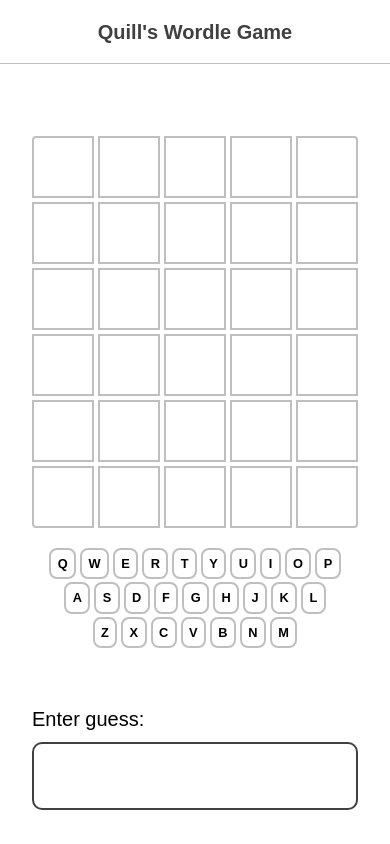
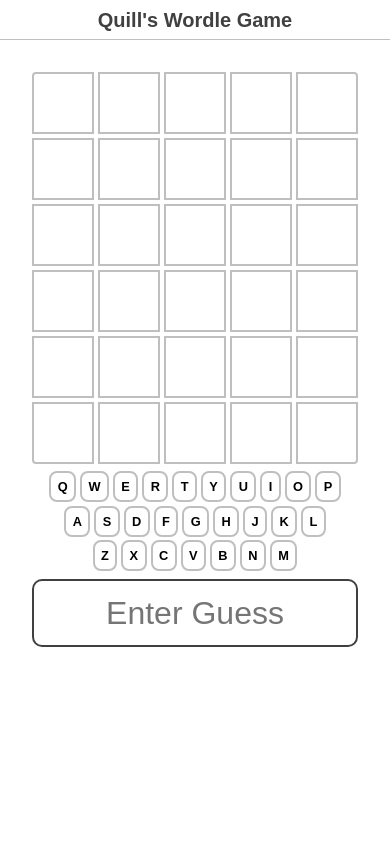
Before and after one commit to Osmosae/quill-wordle, a React (Vite) app: page / in a window 390 px wide. Built offline with nearby package versions, Linux system fonts and the light colour scheme.

Commit message:
tightening everything to make more mobile friendly

```diff
--- a/src/Components/Game/UserInput.jsx
+++ b/src/Components/Game/UserInput.jsx
@@ -12,8 +12,8 @@ function UserInput({ handleAddGuesses, gameStatus }) {
 
     return (
         <form className="guess-input-wrapper" onSubmit={handleSubmit}>
-            <label htmlFor="guess-input">Enter guess:</label>
-            <input required minLength={5} maxLength={5} pattern="[a-zA-Z]{5}" id="guess-input" type="text" value={enteredGuess} onChange={(e) => setEnteredGuess(e.target.value.toUpperCase())} disabled={gameStatus !== "running"} />
+            {/* <label htmlFor="guess-input">Enter guess:</label> */}
+            <input required minLength={5} maxLength={5} pattern="[a-zA-Z]{5}" id="guess-input" type="text" value={enteredGuess} placeholder="Enter Guess" onChange={(e) => setEnteredGuess(e.target.value.toUpperCase())} disabled={gameStatus !== "running"} />
         </form>
     )
 }
--- a/src/index.css
+++ b/src/index.css
@@ -5,7 +5,7 @@ html {
     overflow-y: scroll;
 
     --game-spacing: 32px;
-    --header-height: 4rem;
+    --header-height: 2.5rem;
 
     --color-success: hsl(150deg 70% 30%);
     --color-warning: hsl(50deg 100% 30%);
@@ -73,7 +73,7 @@ h1 {
 }
 
 .game-wrapper {
-    flex: 1;
+    /* flex: 1; */
     display: flex;
     flex-direction: column;
     /* gap: var(--game-spacing); */
@@ -148,7 +148,7 @@ h1 {
 }
 
 .keyboard {
-    margin: 1rem 0;
+    margin: 0.2rem 0 0.5rem 0;
     display: flex;
     flex-direction: column;
     align-items: center;
```
